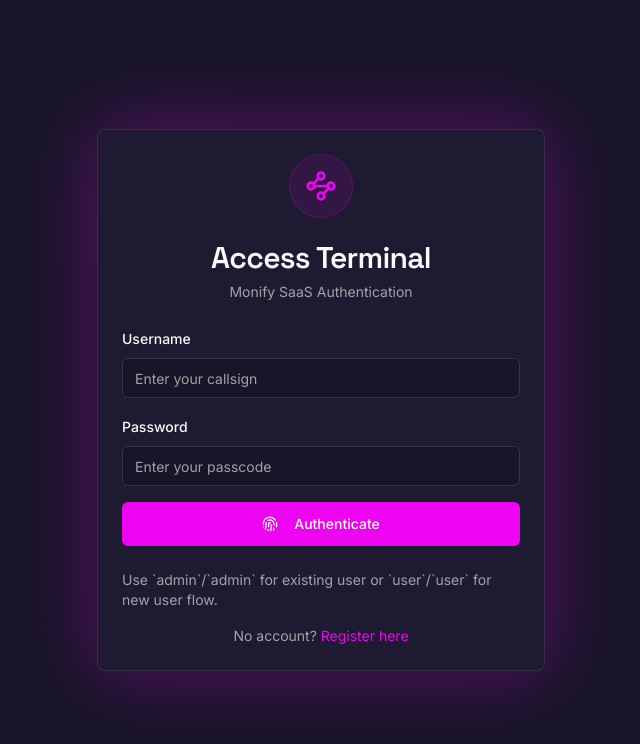
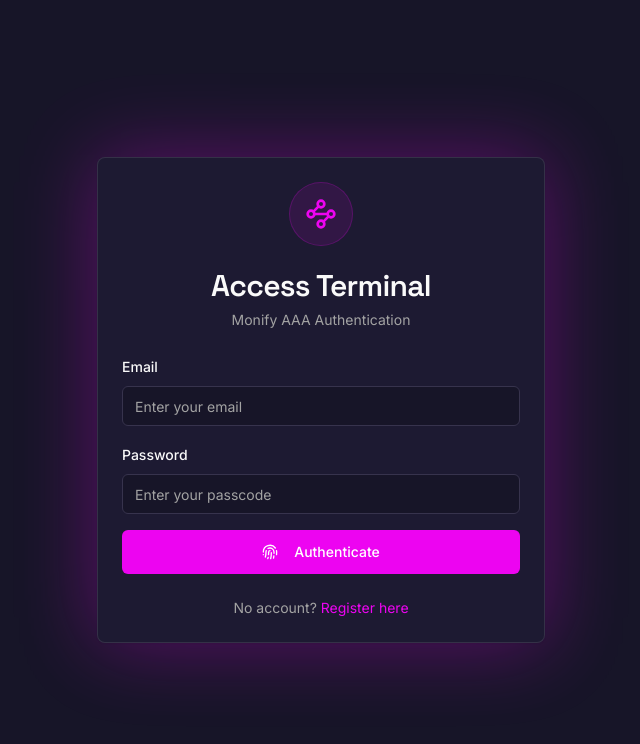
Before and after one commit to YasiruShaminda/AAA-SaaS2, a Next.js app: page /login in a window 1280 px wide. Shown: the top 744 px of the page, without its empty margins (319-959 px from the left). Built offline with nearby package versions, Linux system fonts and the light colour scheme.

Commit message:
Fix failed to fetch error

```diff
--- a/src/app/login/page.tsx
+++ b/src/app/login/page.tsx
@@ -62,19 +62,19 @@ export default function LoginPage() {
                            <Waypoints className="size-8 text-primary" />
                         </div>
                         <CardTitle className="font-headline text-3xl">Access Terminal</CardTitle>
-                        <CardDescription>Monify SaaS Authentication</CardDescription>
+                        <CardDescription>Monify AAA Authentication</CardDescription>
                     </CardHeader>
                     <CardContent className="space-y-6">
                         <Form {...form}>
                             <form onSubmit={form.handleSubmit(handleLogin)} className="space-y-4">
                                 <FormField
                                     control={form.control}
-                                    name="username"
+                                    name="email"
                                     render={({ field }) => (
                                         <FormItem>
-                                            <FormLabel>Username</FormLabel>
+                                            <FormLabel>Email</FormLabel>
                                             <FormControl>
-                                                <Input placeholder="Enter your callsign" {...field} />
+                                                <Input placeholder="Enter your email" {...field} />
                                             </FormControl>
                                             <FormMessage />
                                         </FormItem>
@@ -101,9 +101,6 @@ export default function LoginPage() {
                         </Form>
                     </CardContent>
                     <CardFooter className="flex flex-col gap-4">
-                       <p className="text-sm text-muted-foreground">
-                            Use `admin`/`admin` for existing user or `user`/`user` for new user flow.
-                        </p>
                         <p className="text-sm text-muted-foreground">
                             No account? <Link href="/register" className="text-primary hover:underline">Register here</Link>
                         </p>
--- a/src/lib/api.ts
+++ b/src/lib/api.ts
@@ -1,6 +1,6 @@
 import { Organization, Subscriber, Product, Group, Project } from '@/contexts/OrganizationContext';
 
-const API_BASE_URL = 'http://54.205.5.145:3500/v1';
+const API_BASE_URL = '/api/v1';
 
 async function request<T>(
   endpoint: string,
```
Also changed, not shown: vercel.json (added).
